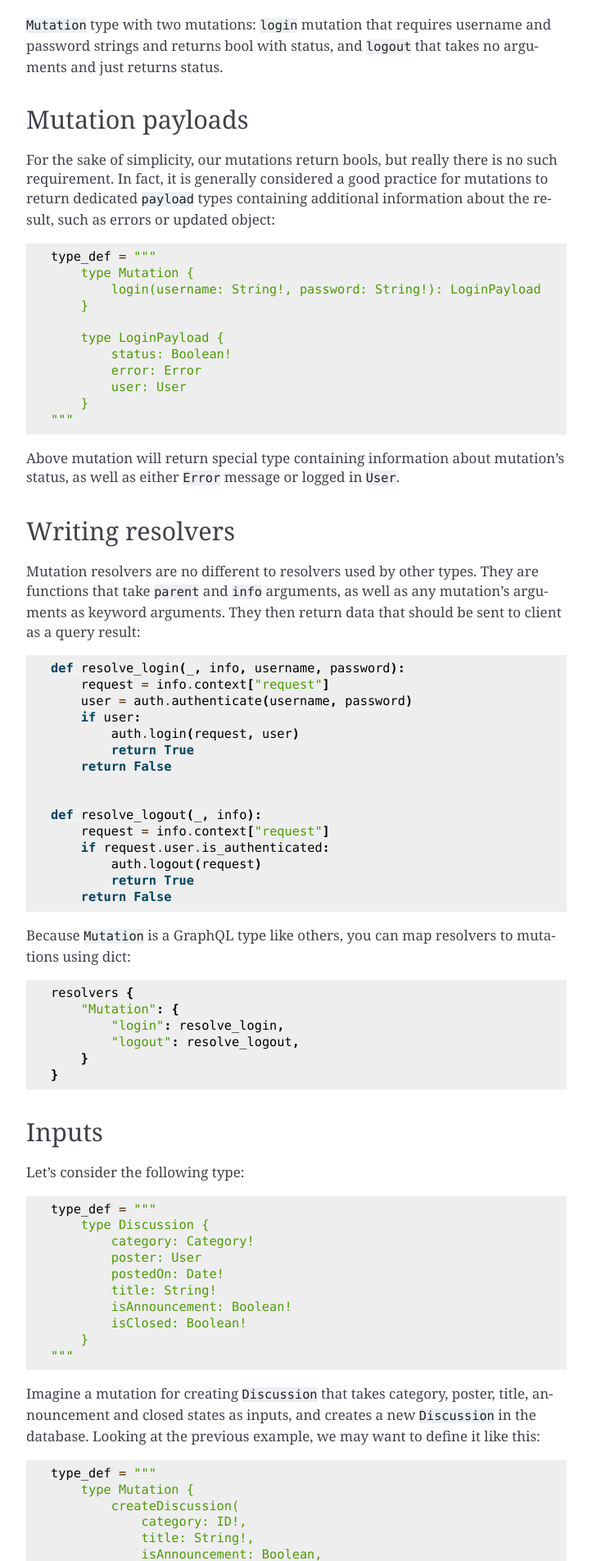
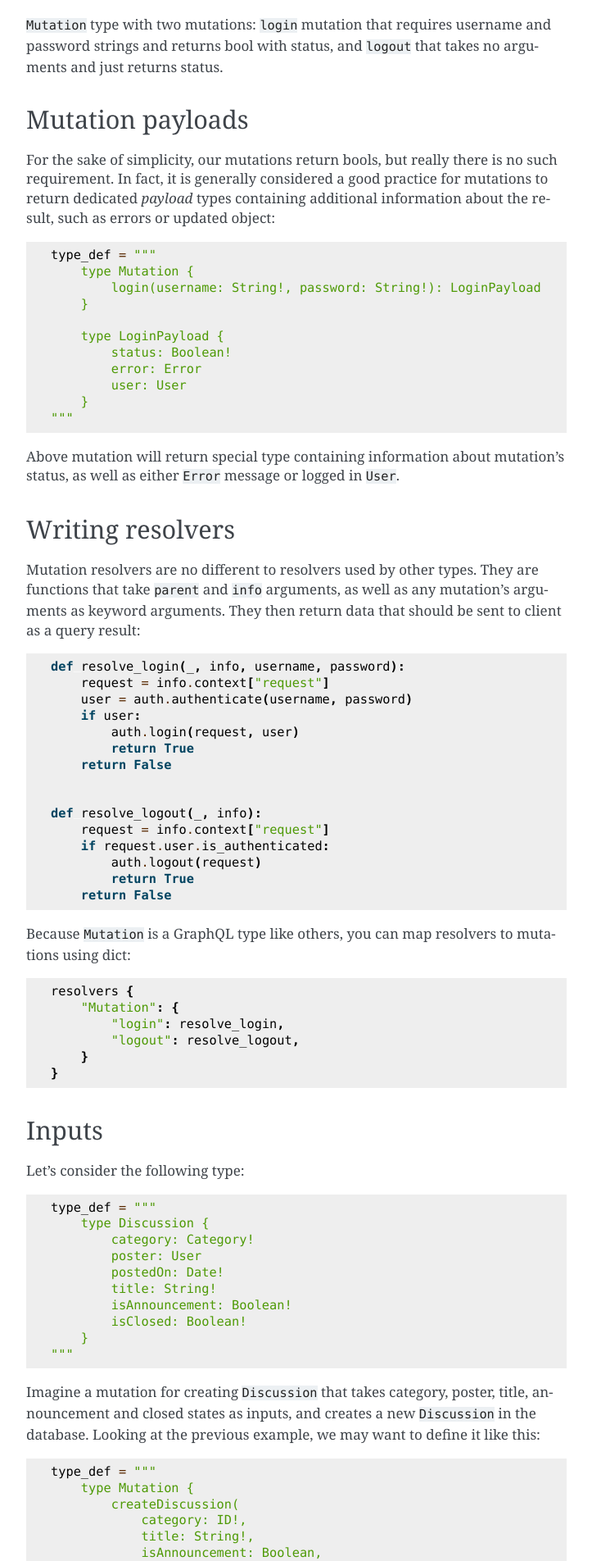
Before and after one commit to mirumee/ariadne, a Sphinx documentation site: the page built from docs/mutations.rst, in a window 1280 px wide. Shown: the part 1012-2916 px from the top of the page at 82% size, without its empty margins (388-1111 px from the left). Built offline with Sphinx 7.4.7, drawn with Linux system fonts in a browser that asks for light colours.

Commit message:
Reformat text

```diff
--- a/docs/mutations.rst
+++ b/docs/mutations.rst
@@ -37,7 +37,7 @@ In this example we have the following elements:
 Mutation payloads
 -----------------
 
-For the sake of simplicity, our mutations return bools, but really there is no such requirement. In fact, it is generally considered a good practice for mutations to return dedicated ``payload`` types containing additional information about the result, such as errors or updated object::
+For the sake of simplicity, our mutations return bools, but really there is no such requirement. In fact, it is generally considered a good practice for mutations to return dedicated *payload* types containing additional information about the result, such as errors or updated object::
 
     type_def = """
         type Mutation {
```
